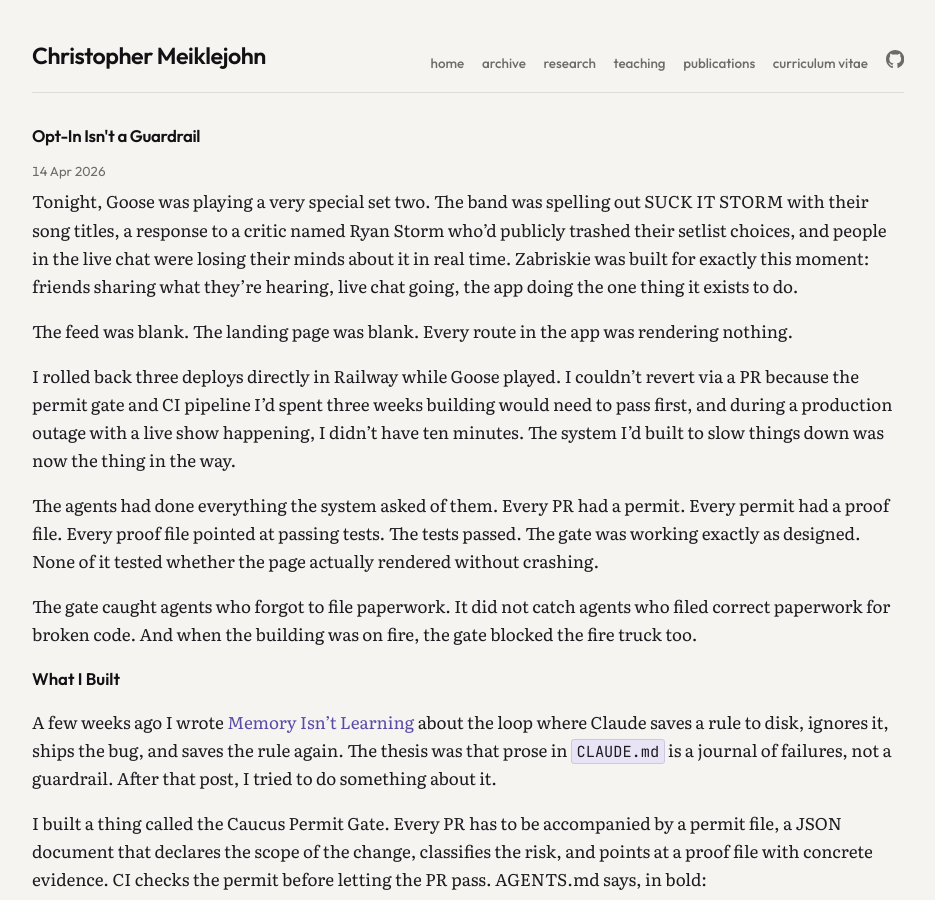
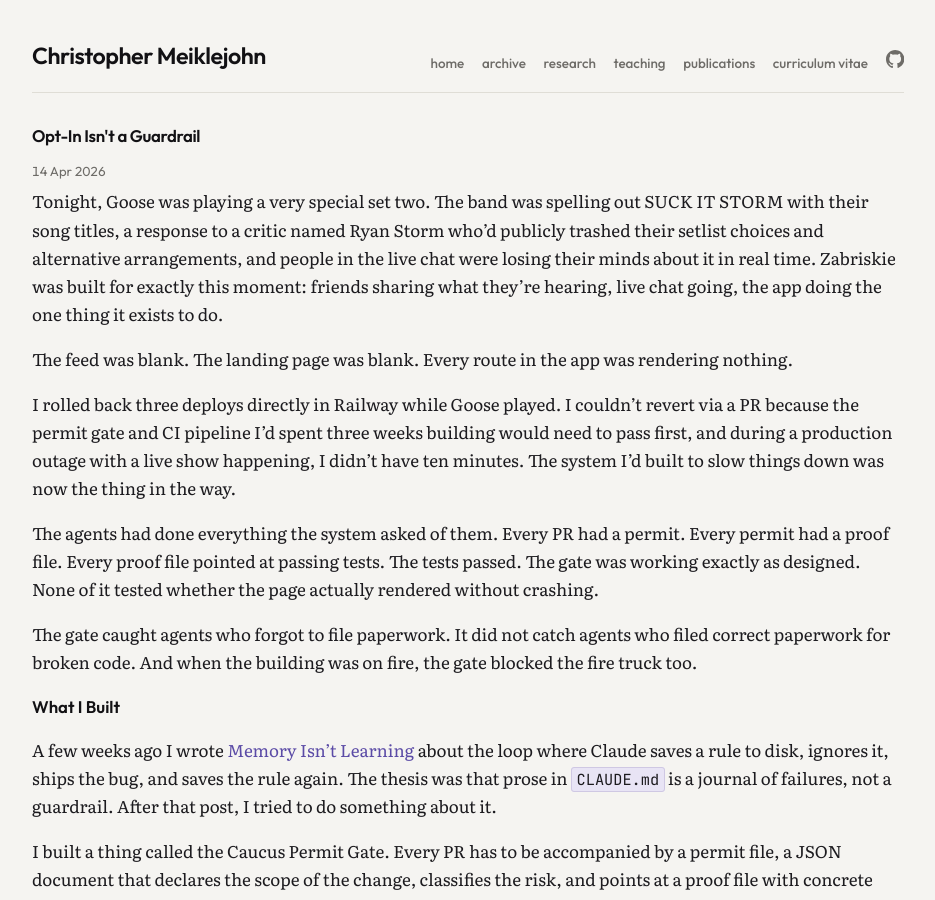
Before and after one commit to cmeiklejohn/cmeiklejohn.github.io, a Jekyll site: the page built from _posts/2026-04-14-opt-in-isnt-a-guardrail.markdown, in a window 1280 px wide and 900 px high. Shown: the whole window, without its empty margins (172-1107 px from the left). Built offline with Jekyll 4.4.1, drawn with Linux system fonts in a browser that asks for light colours; some web fonts are replaced.

Commit message:
Clarify Ryan Storm criticism included alternative arrangements
Co-Authored-By: Claude Opus 4.6 (1M context) <noreply@anthropic.com>

```diff
--- a/_posts/2026-04-14-opt-in-isnt-a-guardrail.markdown
+++ b/_posts/2026-04-14-opt-in-isnt-a-guardrail.markdown
@@ -6,7 +6,7 @@ group: ai
 categories: ai zabriskie agents reliability caucus
 ---
 
-Tonight, Goose was playing a very special set two. The band was spelling out SUCK IT STORM with their song titles, a response to a critic named Ryan Storm who'd publicly trashed their setlist choices, and people in the live chat were losing their minds about it in real time. Zabriskie was built for exactly this moment: friends sharing what they're hearing, live chat going, the app doing the one thing it exists to do.
+Tonight, Goose was playing a very special set two. The band was spelling out SUCK IT STORM with their song titles, a response to a critic named Ryan Storm who'd publicly trashed their setlist choices and alternative arrangements, and people in the live chat were losing their minds about it in real time. Zabriskie was built for exactly this moment: friends sharing what they're hearing, live chat going, the app doing the one thing it exists to do.
 
 The feed was blank. The landing page was blank. Every route in the app was rendering nothing.
 
```
